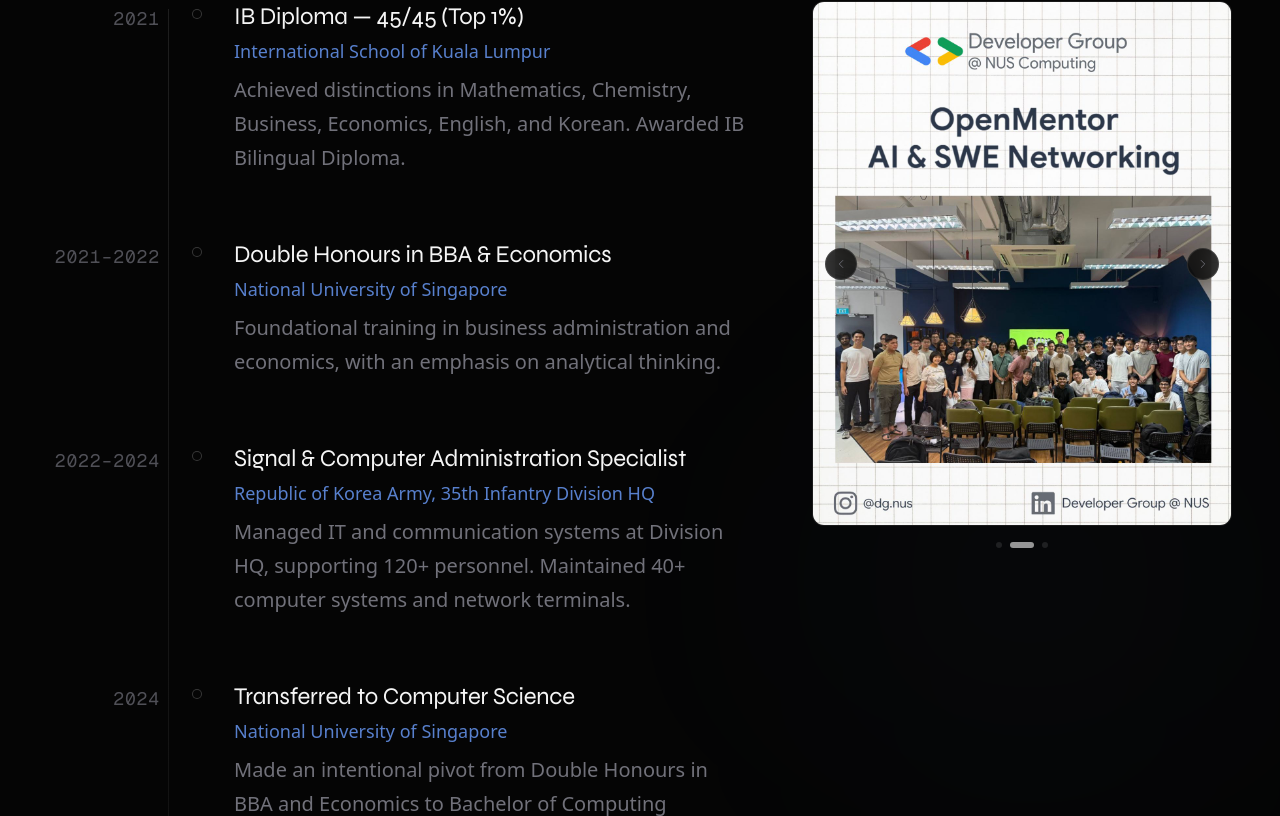
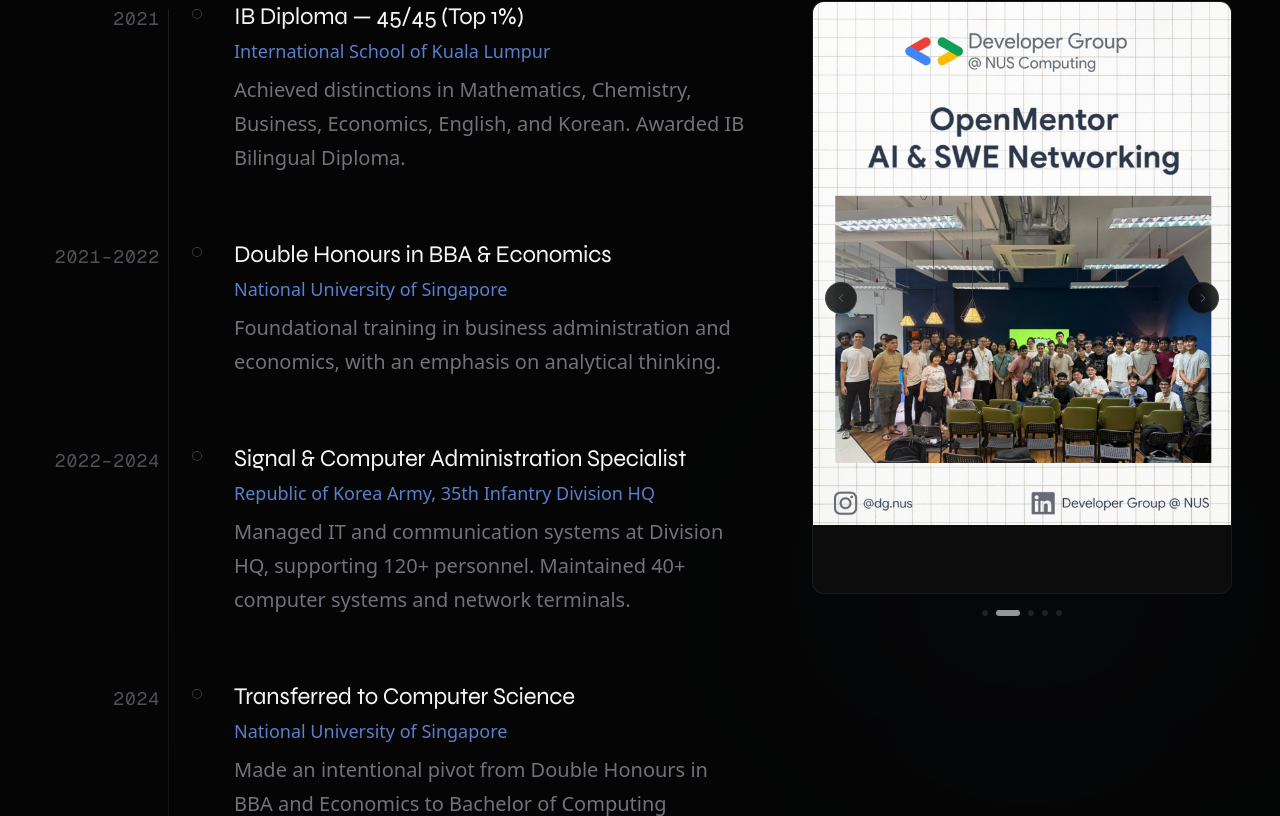
Before and after one commit to kimyungju/portfolio, a Next.js app: page / in a window 1280 px wide. Shown: the part 6439-7255 px from the top of the page. Built offline with nearby package versions, Linux system fonts and the light colour scheme.

Commit message:
feat: add Lumcloon Energy LEU photos to experience carousel
Add two screenshots and place carousel beside the timeline on desktop
with sticky positioning.

```diff
--- a/src/components/ImageCarousel.tsx
+++ b/src/components/ImageCarousel.tsx
@@ -7,6 +7,8 @@
   "/experience/photo-1.jpeg",
   "/experience/photo-2.jpeg",
   "/experience/photo-3.jpeg",
+  "/experience/lumcloon-energy-leu-1.png",
+  "/experience/lumcloon-energy-leu-2.png",
 ];
 
 const AUTO_ADVANCE_MS = 4000;
```
Also changed, not shown: public/experience/lumcloon-energy-leu-1.png (added), public/experience/lumcloon-energy-leu-2.png (added).
